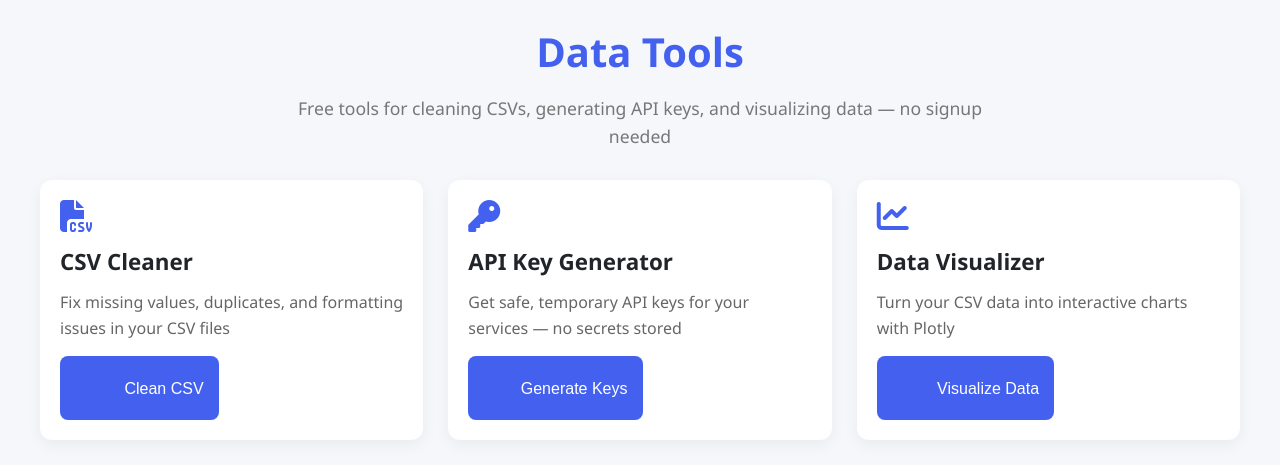
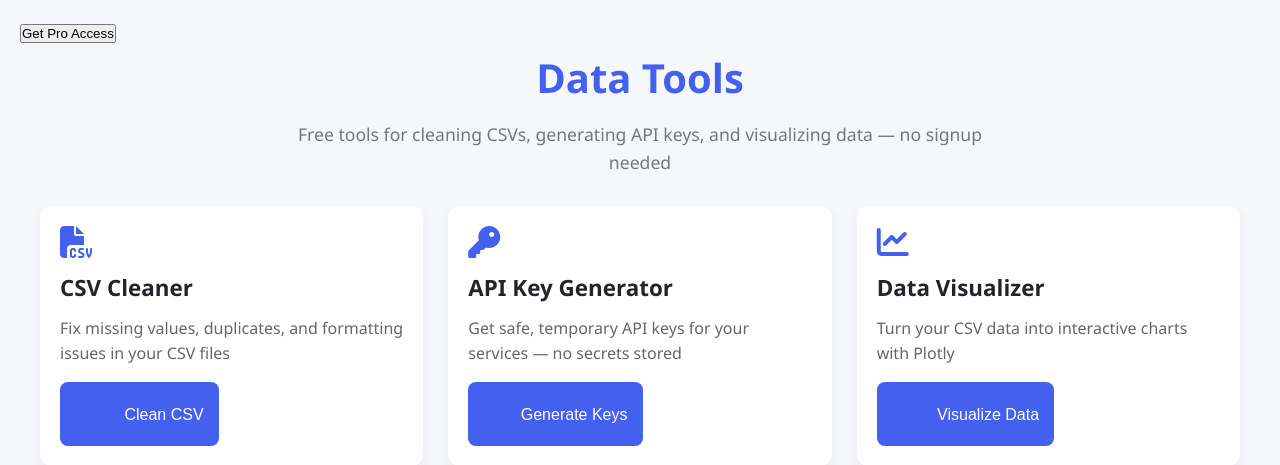
Before and after one commit to wallacenjuguna1-bot/data-tools, a Flask app: page / in a window 1280 px wide. Shown: the top 465 px of the page. Run offline with Flask 3, Linux system fonts and the light colour scheme; some libraries are stand-ins or nearby versions.

Commit message:
Update index.html

```diff
--- a/templates/index.html
+++ b/templates/index.html
@@ -4,6 +4,7 @@
     <meta charset="UTF-8">
     <meta name="viewport" content="width=device-width, initial-scale=1.0">
     <title>Data Tools - Free Data Cleaning & API Management</title>
+    <button id="pro-cta" class="btn">Get Pro Access</button>
     <script src="https://cdn.plot.ly/plotly-latest.min.js"></script>
     <link rel="stylesheet" href="https://cdnjs.cloudflare.com/ajax/libs/font-awesome/6.4.0/css/all.min.css">
     <style>
```
